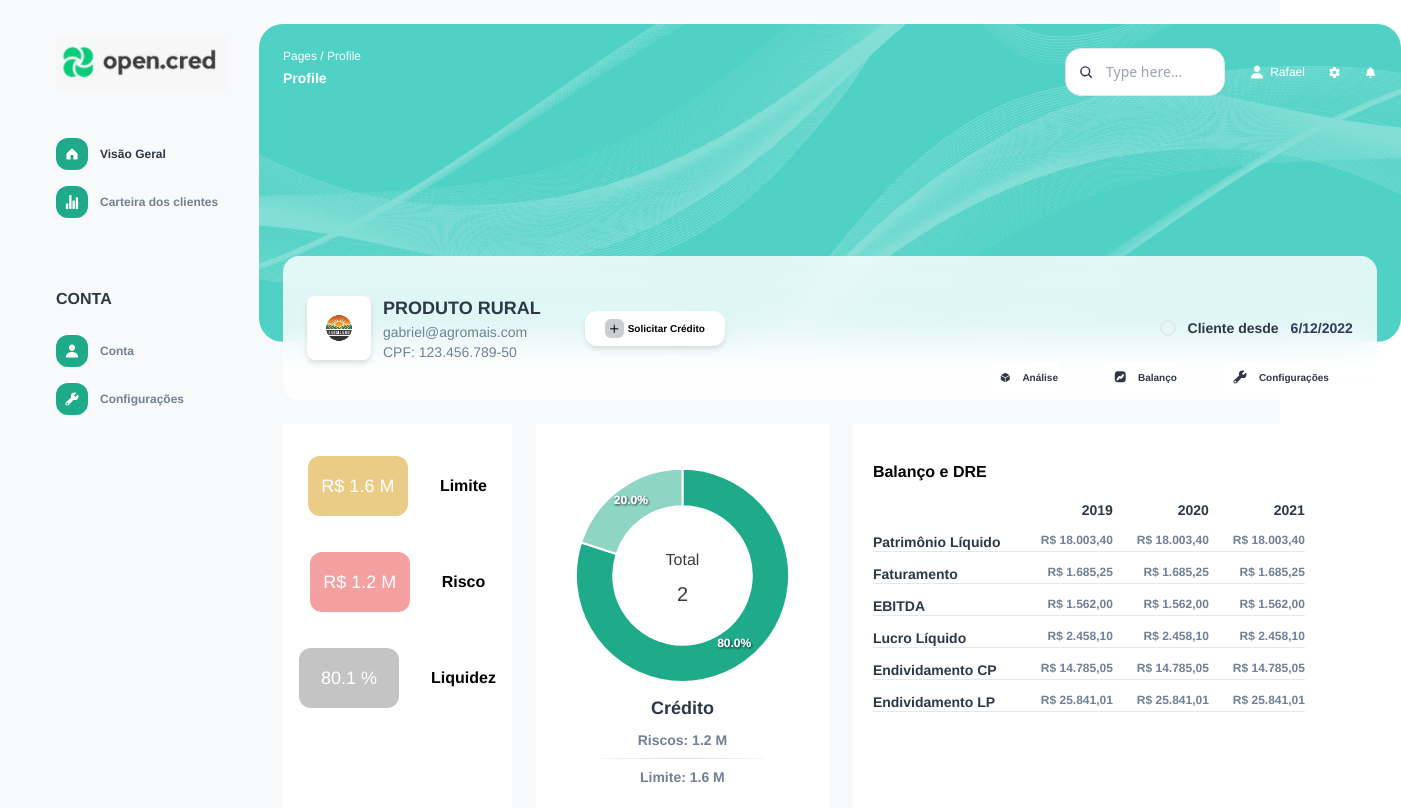
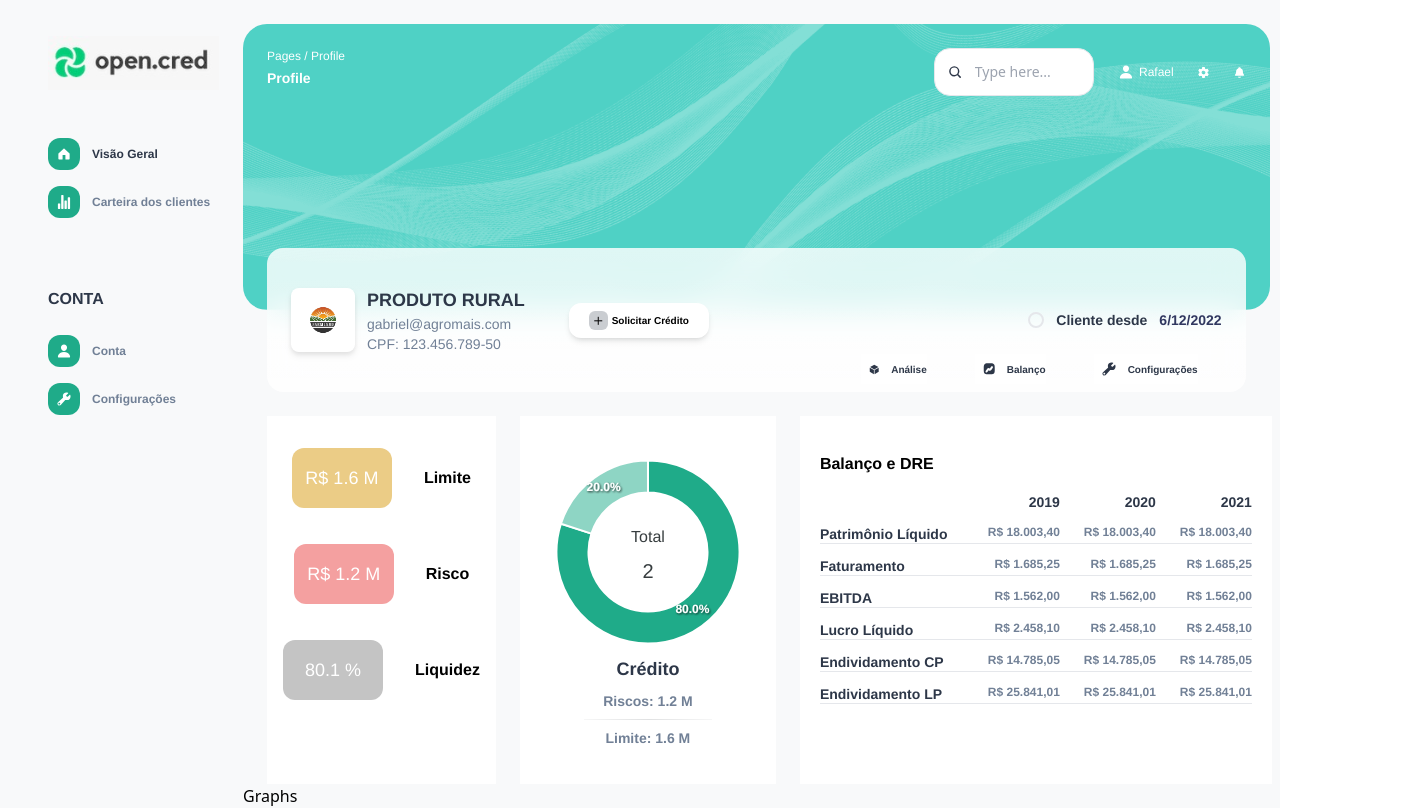
Before and after one commit to doubleyooz/react-chart-dashboard, a React (Create React App) app: page / in a window 1280 px wide. Shown: the top 808 px of the page, 1401 px wide, since content can reach past the window. Built offline with nearby package versions, Linux system fonts and the light colour scheme.

Commit message:
fix: x-overflow

```diff
--- a/src/components/Header.tsx
+++ b/src/components/Header.tsx
@@ -5,7 +5,7 @@ import { ReactComponent as Bell } from '../assets/header/bell.svg';
 
 const Header: React.FC<{}> = () => {
     return (
-        <header className="mt-6 mb-40 px-6 flex justify-between z-350 bg-transparent">
+        <header className="mt-6 mb-32 px-6 flex justify-between z-350 bg-transparent">
             <div className="flex flex-col justify-start gap-1">
                 <span className="text-xs text-white">Pages / Profile</span>
                 <span className="text-sm text-white font-bold">Profile</span>
--- a/src/components/SideMenu.tsx
+++ b/src/components/SideMenu.tsx
@@ -65,7 +65,7 @@ const List: React.FC<{}> = () => {
     const [isSelected, setIsSelected] = useState('a');
 
     return (
-        <div className="mb-[60px]">
+        <div className="mb-[60px] max-w-[250px]">
             <SimpleButton
                 Icon={<Home className="fill-skin-default" />}
                 description="Visão Geral"
@@ -103,7 +103,7 @@ const Personal: React.FC<{}> = () => {
 
 const SideMenu: React.FC<{}> = () => {
     return (
-        <div className="px-8 mt-3 hidden sm:block">
+        <div className="px-6 mt-3 hidden sm:block">
             <Logo className="mb-10" />
             <List />
             <span className="text-skin-solid font-bold font-['Helvetica']">CONTA</span>
--- a/src/index.scss
+++ b/src/index.scss
@@ -6,6 +6,7 @@ $width: 1920;
 $height: 1750;
 * {
     z-index: 999;
+
 }
 
 span {
--- a/src/pages/Dashboard.tsx
+++ b/src/pages/Dashboard.tsx
@@ -12,10 +12,10 @@ const Dashboard = () => {
         date: new Date()
     }
     return (
-        <div className="flex px-6">
+        <div className="flex px-6 ">
             <SideMenu />
-            <div className="flex-grow">
-                <div className="relative w-full z-[1]">
+            <div className="flex flex-col w-5/6">
+                <div className="relative z-[1]">
                     <img
                         className="absolute top-0 right-0 min-h-[250px] max-h-80 w-full rounded-3xl"
                         src={background}
```
